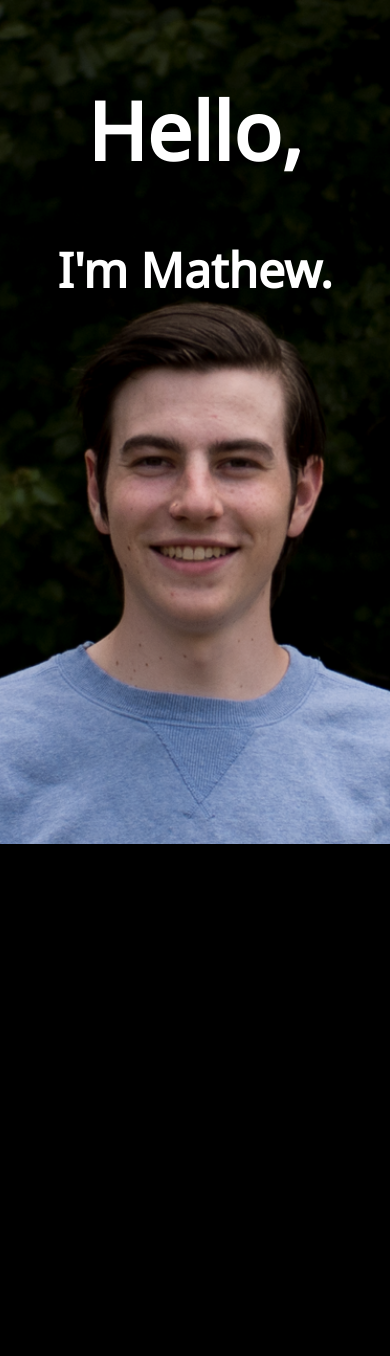
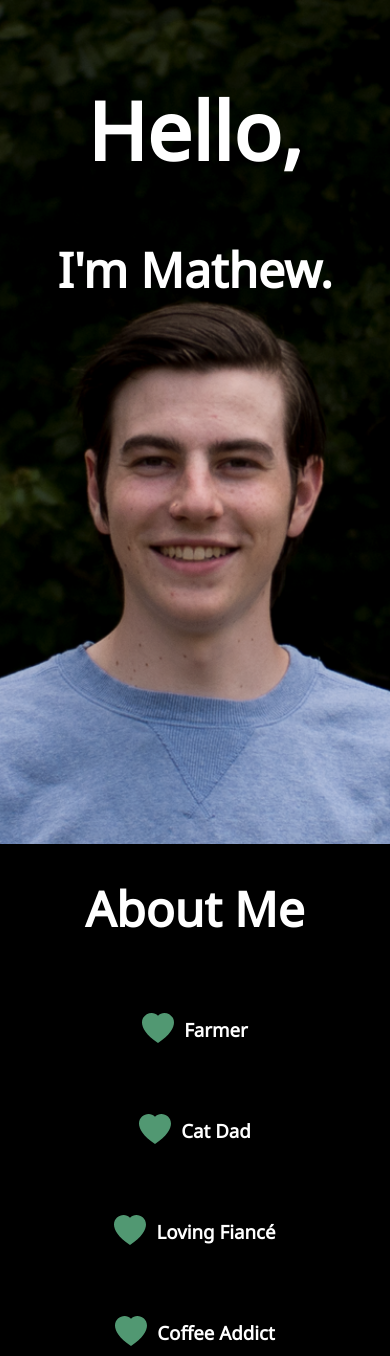
Before and after one commit to mjhult/personal-site, a React app: page / in a window 390 px wide. Before the commit the page ends 844 px from the top, so only its background shows below. Built offline with nearby package versions, Linux system fonts and the light colour scheme.

Commit message:
Added about me

```diff
--- a/src/App.tsx
+++ b/src/App.tsx
@@ -3,6 +3,7 @@ import { createRoot } from 'react-dom/client';
 import Parallax from './components/Parallax';
 import './styles/main.scss';
 import image from './images/mathew.png';
+import About from './containers/AboutContainer';
 
 const App = () => (
     <div className="MainContent">
@@ -16,6 +17,7 @@ const App = () => (
                 </h2>
             </div>
         </Parallax>
+        <About />
     </div>
 );
 
--- /dev/null
+++ b/src/components/AboutItem.tsx
@@ -0,0 +1,16 @@
+import React, { FC } from "react";
+import { AboutItem } from "../utils/types/AboutItem";
+import '../styles/components/About.scss';
+
+const AboutItem: FC<AboutItem> = ({ title, icon }) => (
+    <div className="AboutItem">
+        <div className="Content">
+            { icon }
+            <h3>
+                { title }
+            </h3>
+        </div>
+    </div>
+);
+
+export default AboutItem;
--- /dev/null
+++ b/src/containers/AboutContainer.tsx
@@ -0,0 +1,18 @@
+import React, { FC } from "react";
+import AboutItem from "../components/AboutItem";
+import about from '../data/about';
+
+const About: FC<{ header?: string }> = ({ header }) => (
+    <div className="AboutContainer">
+        <h1>
+            { header || 'About Me' }
+        </h1>
+        <div className="AboutItems">
+            { about.map((item, i) => (
+                <AboutItem key={i} icon={item.icon} title={item.title} />
+            )) }
+        </div>
+    </div>
+);
+
+export default About;
--- /dev/null
+++ b/src/data/about.ts
@@ -0,0 +1,32 @@
+import Icons from "../utils/Icons";
+import { AboutItem } from "../utils/types/AboutItem";
+
+const about: AboutItem[] = [
+    {
+        title: 'Farmer',
+        icon: Icons.heart,
+    },
+    {
+        title: 'Cat Dad',
+        icon: Icons.heart,
+    },
+    {
+        title: 'Loving Fiancé',
+        icon: Icons.heart,
+    },
+    {
+        title: 'Coffee Addict',
+        icon: Icons.heart,
+    },
+    {
+        title: 'Business Owner',
+        icon: Icons.heart,
+    },
+    {
+        title: 'Codesmith Student',
+        icon: Icons.heart,
+    },
+
+];
+
+export default about;
--- /dev/null
+++ b/src/styles/components/About.scss
@@ -0,0 +1,59 @@
+$dark-mode-bg: #02010A;
+$dark-mode-font-color: #F4F7F5;
+$primary: #519872;
+$light-mode-bg: $dark-mode-font-color;
+$light-mode-font-color: $dark-mode-bg;
+
+@media screen and (max-width: 500px) {
+    .AboutItem {
+        left: 0px !important;
+        .Content {
+            text-align: center !important;
+        }
+    }
+}
+
+.AboutContainer {
+    position: relative;
+    width: 100%;
+    height: 30em;
+    text-align: center;
+
+    .AboutItems {
+        display: flex;
+        flex-wrap: wrap;
+        max-width: 50em;
+        min-width: 20em;
+        height: fit-content;
+        min-height: 20em;
+        margin: auto;
+
+
+        .AboutItem {
+            width: fit-content;
+            height: fit-content;
+            margin: 2em auto;
+            // border: #519872 solid 1px;
+            position: relative;
+            left: 3.5em;
+
+            .Content {
+                // display: inline;
+                text-align: left;
+                width: fit-content;
+                min-width: 20em;
+                svg {
+                    width: 2em;
+                    height: 2em;
+                    position: relative;
+                    top: 0.5em;
+                    color: $primary;
+                }
+                * {
+                    display: inline;
+                    margin: auto 5px;
+                }
+            }
+        }
+    }
+}
--- /dev/null
+++ b/src/utils/Icons.tsx
@@ -0,0 +1,47 @@
+import React from 'react';
+
+const Icons = {
+    phone: (<svg xmlns="http://www.w3.org/2000/svg" width="16" height="16" fill="currentColor" className="icon" viewBox="0 0 16 16">
+                <path d="M11 1a1 1 0 0 1 1 1v12a1 1 0 0 1-1 1H5a1 1 0 0 1-1-1V2a1 1 0 0 1 1-1h6zM5 0a2 2 0 0 0-2 2v12a2 2 0 0 0 2 2h6a2 2 0 0 0 2-2V2a2 2 0 0 0-2-2H5z"/>
+                <path d="M8 14a1 1 0 1 0 0-2 1 1 0 0 0 0 2z"/>
+            </svg>),
+
+    phoneFilled: (<svg xmlns="http://www.w3.org/2000/svg" width="16" height="16" fill="currentColor" className="icon" viewBox="0 0 16 16">
+                      <path d="M3 2a2 2 0 0 1 2-2h6a2 2 0 0 1 2 2v12a2 2 0 0 1-2 2H5a2 2 0 0 1-2-2V2zm6 11a1 1 0 1 0-2 0 1 1 0 0 0 2 0z"/>
+                  </svg>),
+
+    mail: (<svg xmlns="http://www.w3.org/2000/svg" width="16" height="16" fill="currentColor" className="icon" viewBox="0 0 16 16">
+               <path d="M0 4a2 2 0 0 1 2-2h12a2 2 0 0 1 2 2v8a2 2 0 0 1-2 2H2a2 2 0 0 1-2-2V4Zm2-1a1 1 0 0 0-1 1v.217l7 4.2 7-4.2V4a1 1 0 0 0-1-1H2Zm13 2.383-4.708 2.825L15 11.105V5.383Zm-.034 6.876-5.64-3.471L8 9.583l-1.326-.795-5.64 3.47A1 1 0 0 0 2 13h12a1 1 0 0 0 .966-.741ZM1 11.105l4.708-2.897L1 5.383v5.722Z"/>
+           </svg>),
+
+    mailFilled: (<svg xmlns="http://www.w3.org/2000/svg" width="16" height="16" fill="currentColor" className="icon" viewBox="0 0 16 16">
+                    <path d="M.05 3.555A2 2 0 0 1 2 2h12a2 2 0 0 1 1.95 1.555L8 8.414.05 3.555ZM0 4.697v7.104l5.803-3.558L0 4.697ZM6.761 8.83l-6.57 4.027A2 2 0 0 0 2 14h12a2 2 0 0 0 1.808-1.144l-6.57-4.027L8 9.586l-1.239-.757Zm3.436-.586L16 11.801V4.697l-5.803 3.546Z"/>
+                 </svg>),
+
+    mapPinPoint: (<svg xmlns="http://www.w3.org/2000/svg" width="16" height="16" fill="currentColor" className="icon" viewBox="0 0 16 16">
+                    <path d="M12.166 8.94c-.524 1.062-1.234 2.12-1.96 3.07A31.493 31.493 0 0 1 8 14.58a31.481 31.481 0 0 1-2.206-2.57c-.726-.95-1.436-2.008-1.96-3.07C3.304 7.867 3 6.862 3 6a5 5 0 0 1 10 0c0 .862-.305 1.867-.834 2.94zM8 16s6-5.686 6-10A6 6 0 0 0 2 6c0 4.314 6 10 6 10z"/>
+                    <path d="M8 8a2 2 0 1 1 0-4 2 2 0 0 1 0 4zm0 1a3 3 0 1 0 0-6 3 3 0 0 0 0 6z"/>
+                  </svg>),
+
+    mapPinPointFilled: (<svg xmlns="http://www.w3.org/2000/svg" width="16" height="16" fill="currentColor" className="icon" viewBox="0 0 16 16">
+                            <path d="M8 16s6-5.686 6-10A6 6 0 0 0 2 6c0 4.314 6 10 6 10zm0-7a3 3 0 1 1 0-6 3 3 0 0 1 0 6z"/>
+                        </svg>),
+
+    map: (<svg xmlns="http://www.w3.org/2000/svg" width="16" height="16" fill="currentColor" className="icon" viewBox="0 0 16 16">
+            <path fill-rule="evenodd" d="M15.817.113A.5.5 0 0 1 16 .5v14a.5.5 0 0 1-.402.49l-5 1a.502.502 0 0 1-.196 0L5.5 15.01l-4.902.98A.5.5 0 0 1 0 15.5v-14a.5.5 0 0 1 .402-.49l5-1a.5.5 0 0 1 .196 0L10.5.99l4.902-.98a.5.5 0 0 1 .415.103zM10 1.91l-4-.8v12.98l4 .8V1.91zm1 12.98 4-.8V1.11l-4 .8v12.98zm-6-.8V1.11l-4 .8v12.98l4-.8z"/>
+          </svg>),
+
+    mapFilled: (<svg xmlns="http://www.w3.org/2000/svg" width="16" height="16" fill="currentColor" className="icon" viewBox="0 0 16 16">
+                    <path fill-rule="evenodd" d="M16 .5a.5.5 0 0 0-.598-.49L10.5.99 5.598.01a.5.5 0 0 0-.196 0l-5 1A.5.5 0 0 0 0 1.5v14a.5.5 0 0 0 .598.49l4.902-.98 4.902.98a.502.502 0 0 0 .196 0l5-1A.5.5 0 0 0 16 14.5V.5zM5 14.09V1.11l.5-.1.5.1v12.98l-.402-.08a.498.498 0 0 0-.196 0L5 14.09zm5 .8V1.91l.402.08a.5.5 0 0 0 .196 0L11 1.91v12.98l-.5.1-.5-.1z"/>
+                </svg>),
+
+    heart: (<svg xmlns="http://www.w3.org/2000/svg" width="16" height="16" fill="currentColor" className="icon" viewBox="0 0 16 16">
+                <path fill-rule="evenodd" d="M8 1.314C12.438-3.248 23.534 4.735 8 15-7.534 4.736 3.562-3.248 8 1.314z"/>
+            </svg>),
+
+    heartHollow: (<svg xmlns="http://www.w3.org/2000/svg" width="16" height="16" fill="currentColor" className="icon" viewBox="0 0 16 16">
+                    <path d="m8 2.748-.717-.737C5.6.281 2.514.878 1.4 3.053c-.523 1.023-.641 2.5.314 4.385.92 1.815 2.834 3.989 6.286 6.357 3.452-2.368 5.365-4.542 6.286-6.357.955-1.886.838-3.362.314-4.385C13.486.878 10.4.28 8.717 2.01L8 2.748zM8 15C-7.333 4.868 3.279-3.04 7.824 1.143c.06.055.119.112.176.171a3.12 3.12 0 0 1 .176-.17C12.72-3.042 23.333 4.867 8 15z"/>
+                  </svg>),
+}
+
+export default Icons;
--- /dev/null
+++ b/src/utils/types/AboutItem.ts
@@ -0,0 +1,6 @@
+import { ReactElement } from "react";
+
+export type AboutItem = {
+    title: string | ReactElement,
+    icon?: JSX.Element | ReactElement,
+}
```
